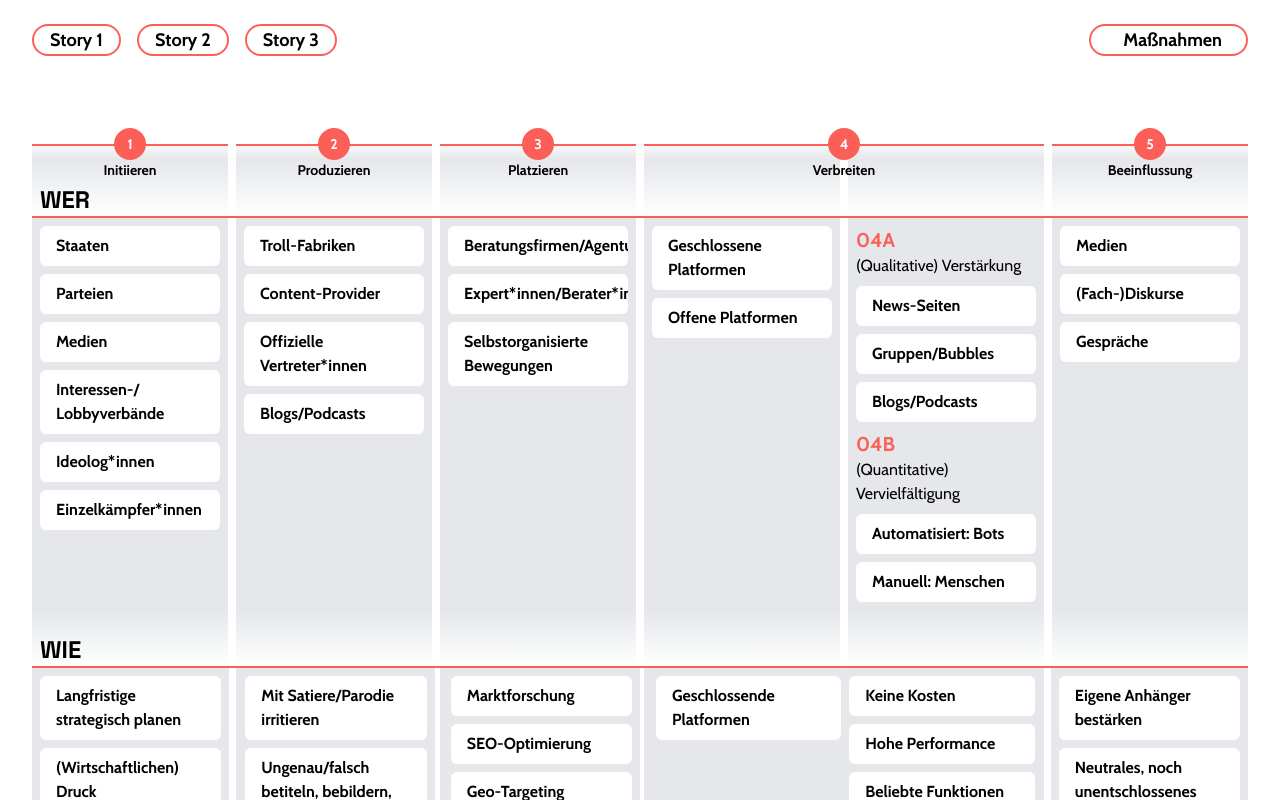
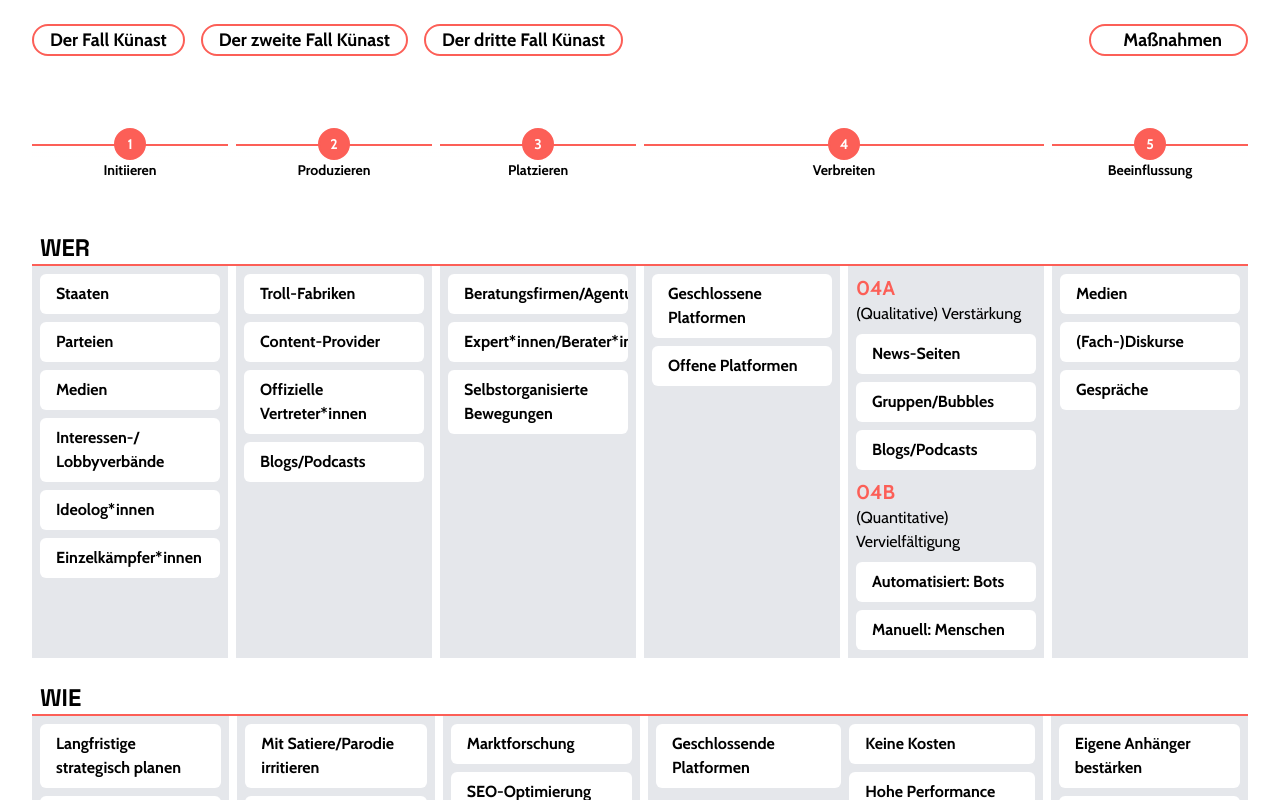
Before and after one commit to DetektivKollektiv/colab-infographic, a Vue app: page / in a window 1280 px wide. Shown: the top 800 px of the page. Built offline with nearby package versions, Linux system fonts and the light colour scheme; some icons are missing; what vue3-touch-events would draw is missing.

Commit message:
added story section

```diff
--- a/src/api/stories.json
+++ b/src/api/stories.json
@@ -113,7 +113,7 @@
     }
   },
   {
-    "title": "Der Fall Künast",
+    "title": "Der zweite Fall Künast",
     "subtitle": "Mit Desinformation attackieren und verletzen:",
     "description": "Verleumdung, die Wut und Hass erzeugt: Gezielt eingesetzt, kann Desinformation wie eine Waffe wirken. Demokratische Politiker*innen sind häufig Opfer solcher Angriffe, die oft von rechtsextremer Seite erfolgen. Als Beispiel erzählen wir die Geschichte von Renate Künast – der es gelang, sich mit Hilfe der Organisation „Hate Aid“ zur Wehr zu setzen.",
     "image": "https://picsum.photos/1048",
@@ -226,7 +226,7 @@
     }
   },
   {
-    "title": "Der Fall Künast",
+    "title": "Der dritte Fall Künast",
     "subtitle": "Mit Desinformation attackieren und verletzen:",
     "description": "Verleumdung, die Wut und Hass erzeugt: Gezielt eingesetzt, kann Desinformation wie eine Waffe wirken. Demokratische Politiker*innen sind häufig Opfer solcher Angriffe, die oft von rechtsextremer Seite erfolgen. Als Beispiel erzählen wir die Geschichte von Renate Künast – der es gelang, sich mit Hilfe der Organisation „Hate Aid“ zur Wehr zu setzen.",
     "image": "https://picsum.photos/1280",
--- a/src/api/wer.json
+++ b/src/api/wer.json
@@ -24,7 +24,7 @@
                 }
             ],
             "stories": [
-                "story-1"
+                "Der Fall Künast"
             ],
             "maßnahmen": [
                 "Forschen gegen Russland",
@@ -213,7 +213,7 @@
                 }
             ],
             "stories": [
-                "story-1"
+                "Der Fall Künast"
             ],
             "maßnahmen": [
                 "Forschen gegen Russland",
@@ -324,7 +324,7 @@
                 }
             ],
             "stories": [
-                "story-1"
+                "Der Fall Künast"
             ],
             "maßnahmen": [
                 "Forschen gegen Russland",
@@ -383,7 +383,7 @@
                 }
             ],
             "stories": [
-                "story-1"
+                "Der Fall Künast"
             ],
             "maßnahmen": [
                 "Forschen gegen Russland",
@@ -472,7 +472,7 @@
                 }
             ],
             "stories": [
-                "story-1"
+                "Der Fall Künast"
             ],
             "maßnahmen": [
                 "Forschen gegen Russland",
@@ -589,7 +589,7 @@
                 }
             ],
             "stories": [
-                "story-1"
+                "Der Fall Künast"
             ],
             "maßnahmen": [
                 "Forschen gegen Russland",
--- a/src/components/Infographic/ButtonStory.vue
+++ b/src/components/Infographic/ButtonStory.vue
@@ -14,16 +14,12 @@ const props = defineProps({
 
 const { story } = toRefs(props)
 
-const storyFormat = computed(() => {
-    return story.value.replace(/\s/g, '-').toLowerCase()
-})
-
 const active = computed(() => {
-    return useInfographicStore().story === storyFormat.value
+    return useInfographicStore().story === story.value
 })
 
 function setStory() {
-    useInfographicStore().setStory(storyFormat.value)
+    useInfographicStore().setStory(story.value)
 }
 </script>
 
--- a/src/components/Infographic/Card.vue
+++ b/src/components/Infographic/Card.vue
@@ -31,8 +31,6 @@ const props = defineProps({
 
 const { content } = toRefs(props)
 
-console.log(content.value)
-
 const active = computed(() => {
     return content.value.stories.includes(infographicStore.story)
 })
--- a/src/components/Infographic/Infographic.vue
+++ b/src/components/Infographic/Infographic.vue
@@ -1,16 +1,30 @@
 <template>
     <Modal v-if="infographicStore.showModal"></Modal>
     <div class="relative">
-        <div
+        <!-- <div
             class="absolute w-full h-full container-box -z-50 left-1/2 -translate-x-1/2 pt-36"
         >
             <div class="w-full h-full grid grid-cols-6 gap-2 -z-50">
                 <Column v-for="i in 6" :key="i"></Column>
             </div>
-        </div>
+        </div> -->
         <div class="container-box">
             <Navbar class="pt-6"> </Navbar>
             <WSKInfographic class="mt-24"></WSKInfographic>
+            <Grid
+                class="mt-12 overflow-hidden transition-all duration-300"
+                :class="[infographicStore.story ? 'max-h-96' : 'max-h-0']"
+                :doubleFourth="true"
+            >
+                <Column
+                    v-for="story in infographicStore.storyContent"
+                    :key="story"
+                >
+                    <p class="px-4 py-2 bg-white rounded-md w-full">
+                        {{ story }}
+                    </p>
+                </Column>
+            </Grid>
             <SectionHeadline>WER</SectionHeadline>
             <Grid :doubleFourth="false">
                 <Column>
--- a/src/components/Infographic/Navbar.vue
+++ b/src/components/Infographic/Navbar.vue
@@ -1,13 +1,16 @@
 <template>
     <div class="relative">
         <div class="flex space-x-4 justify-center float-left">
-            <ButtonStory story="Story 1"></ButtonStory>
-            <ButtonStory story="Story 2"></ButtonStory>
-            <ButtonStory story="Story 3"></ButtonStory>
+            <ButtonStory
+                v-for="story in stories"
+                :story="story.title"
+                :key="story.title"
+            ></ButtonStory>
         </div>
-
         <ButtonDropdown class="absolute right-0 z-10"></ButtonDropdown>
     </div>
 </template>
-<script></script>
+<script setup>
+import stories from '@/api/stories.json'
+</script>
 <style></style>
--- a/src/stores/infographic.js
+++ b/src/stores/infographic.js
@@ -1,15 +1,20 @@
 import { defineStore } from 'pinia'
+import stories from '@/api/stories.json'
 
 export const useInfographicStore = defineStore('infographic', {
     state: () => ({
         /** @type {'story-1' | 'story-2' | 'story-3'} */
         story: '',
+        storyContent: [],
         modalContent: {},
         showModal: false,
     }),
     actions: {
         setStory(story) {
             this.story == story ? (this.story = '') : (this.story = story)
+            this.storyContent = stories
+                .filter((story) => story.title == this.story)[0]
+                .phases.map((phase) => phase.summary.text)
         },
         setModal(content) {
             this.modalContent = content
```
